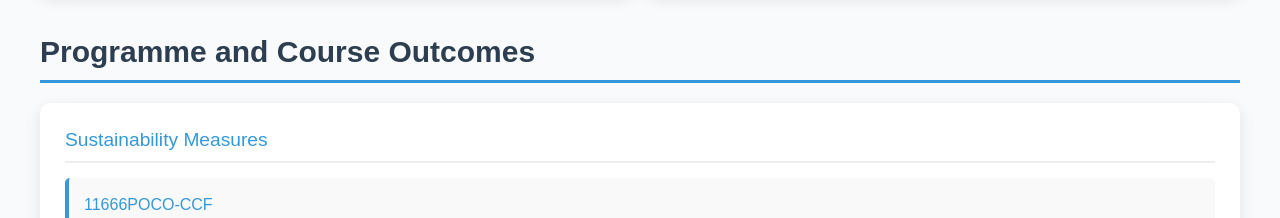
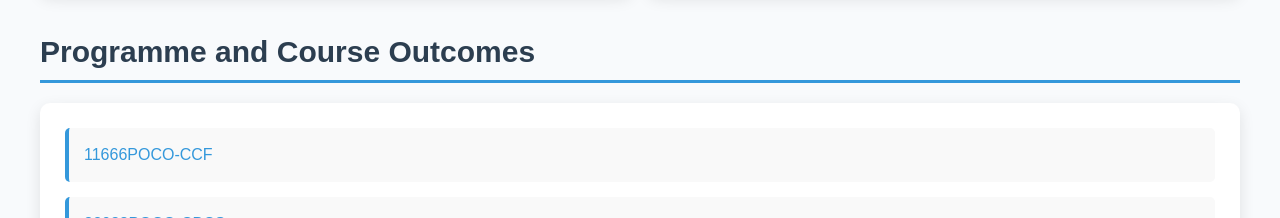
Before and after one commit to SampadMondal-git/Budge-Budge-College-Official, a React (Create React App) app: page /studentzone in a window 1280 px wide. Shown: the part 5100-5318 px from the top of the page. Built offline with nearby package versions, Linux system fonts and the light colour scheme.

Commit message:
heading removed

```diff
--- a/src/navlinks pages/studentzone.jsx
+++ b/src/navlinks pages/studentzone.jsx
@@ -369,7 +369,6 @@ export function Studentzone() {
                     <h2 className={myStyles.section_title}>Programme and Course Outcomes</h2>
                     <div className={myStyles.grid}>
                         <div className={myStyles.card}>
-                            <h3>Sustainability Measures</h3>
                             <div className={myStyles.point}><a href={pdf_1} download="11666POCO-CCF.pdf">11666POCO-CCF</a></div>
                             <div className={myStyles.point}><a href={pdf_2} download="82083POCO-CBCS.pdf">82083POCO-CBCS</a></div>
                         </div>
```
